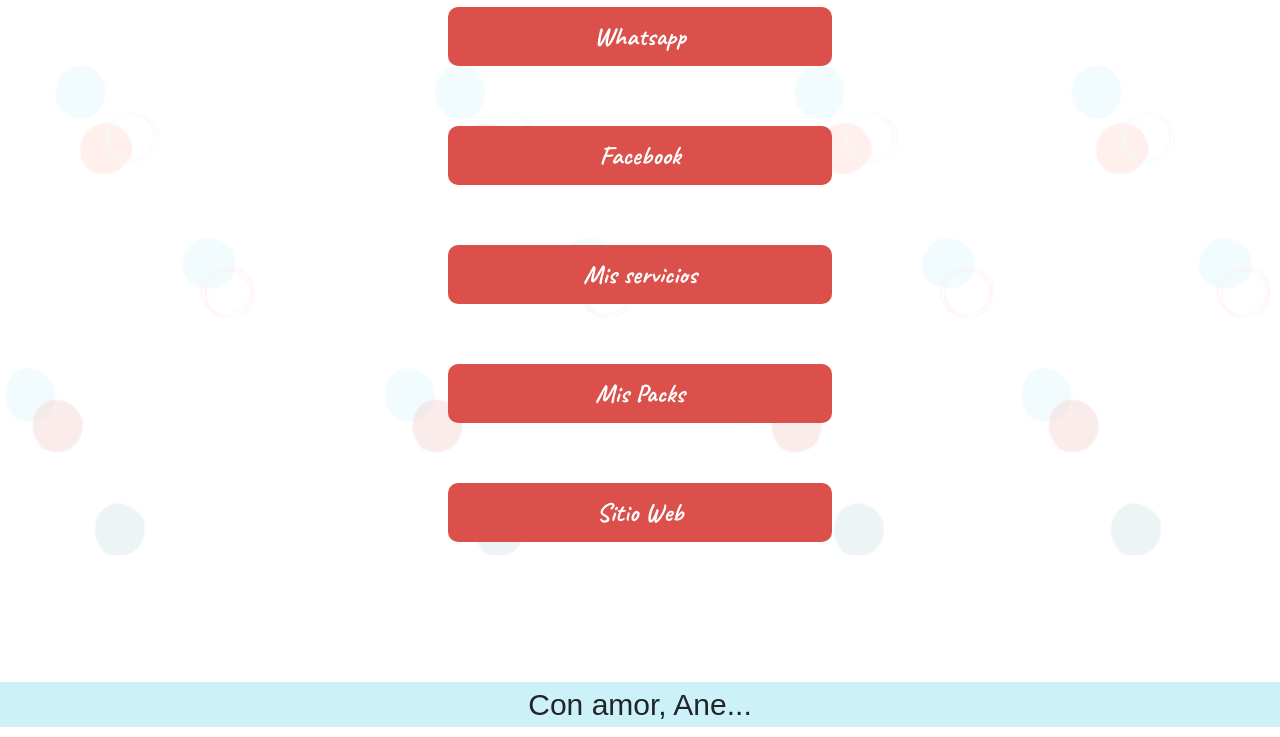
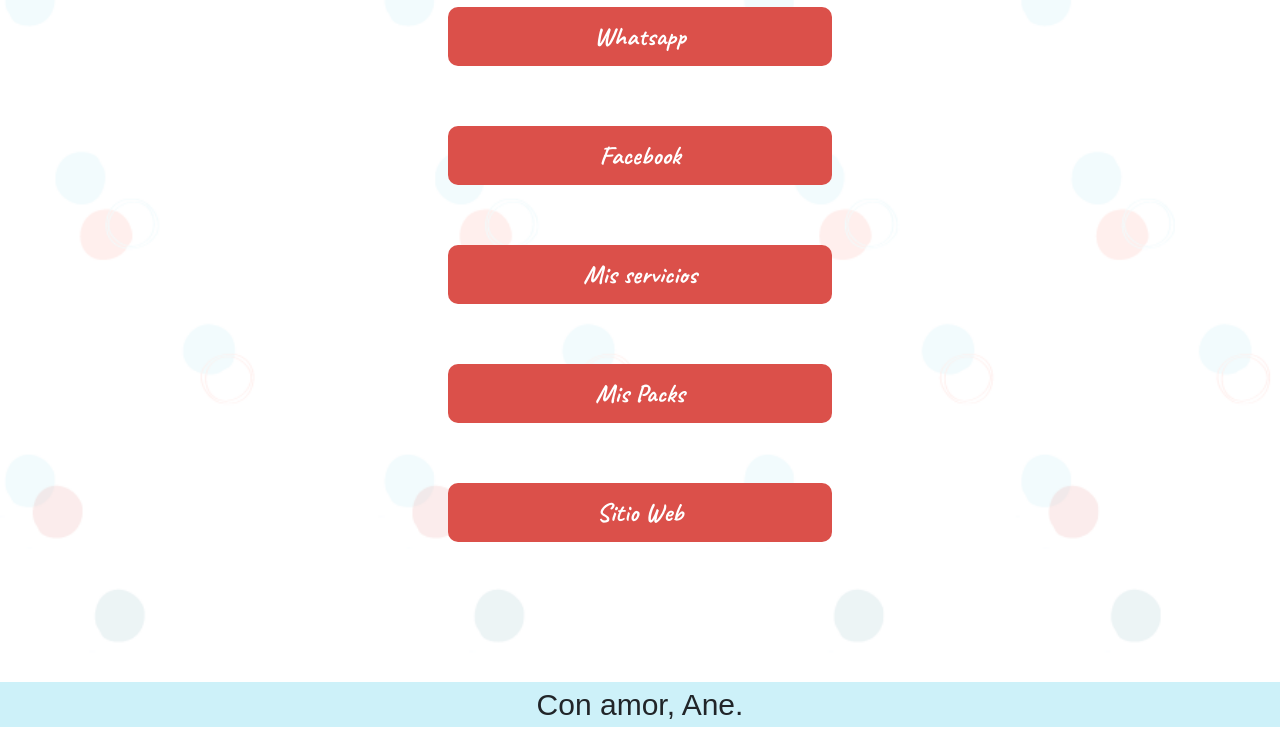
Before and after one commit to danielmedtar/Aneplanner, a website: page enlaces.html in a window 1280 px wide. Shown: the part 335-1072 px from the top of the page. Drawn offline with nearby package versions, Linux system fonts and the light colour scheme; a web font is replaced by a local one.

Commit message:
footer margen bajo

```diff
--- a/enlaces.html
+++ b/enlaces.html
@@ -45,7 +45,9 @@
         </button>
     </div>
 
-    <p class="parrafo_contacto parrafoEnlace">Con amor, Ane...</p>
+    <footer class="pieEnlace">
+        <p class="parrafo_contacto parrafoEnlace">Con amor, Ane.</p>
+    </footer>
 </div>
 
 <script src="https://code.jquery.com/jquery-3.5.1.slim.min.js" integrity="sha384-DfXdz2htPH0lsSSs5nCTpuj/zy4C+OGpamoFVy38MVBnE+IbbVYUew+OrCXaRkfj" crossorigin="anonymous"></script>
--- a/scss/_clasesPropias.scss
+++ b/scss/_clasesPropias.scss
@@ -440,9 +440,6 @@
         margin-bottom: 60px;
     }
 }
-.bodyEnlace {
-    height: 80vh;
+footer.pieEnlace {
+    margin-bottom: 0;
 }
-.parrafoEnlace {
-    margin-top: 80px;
-}
```
Also changed, not shown: css/styles.css.
